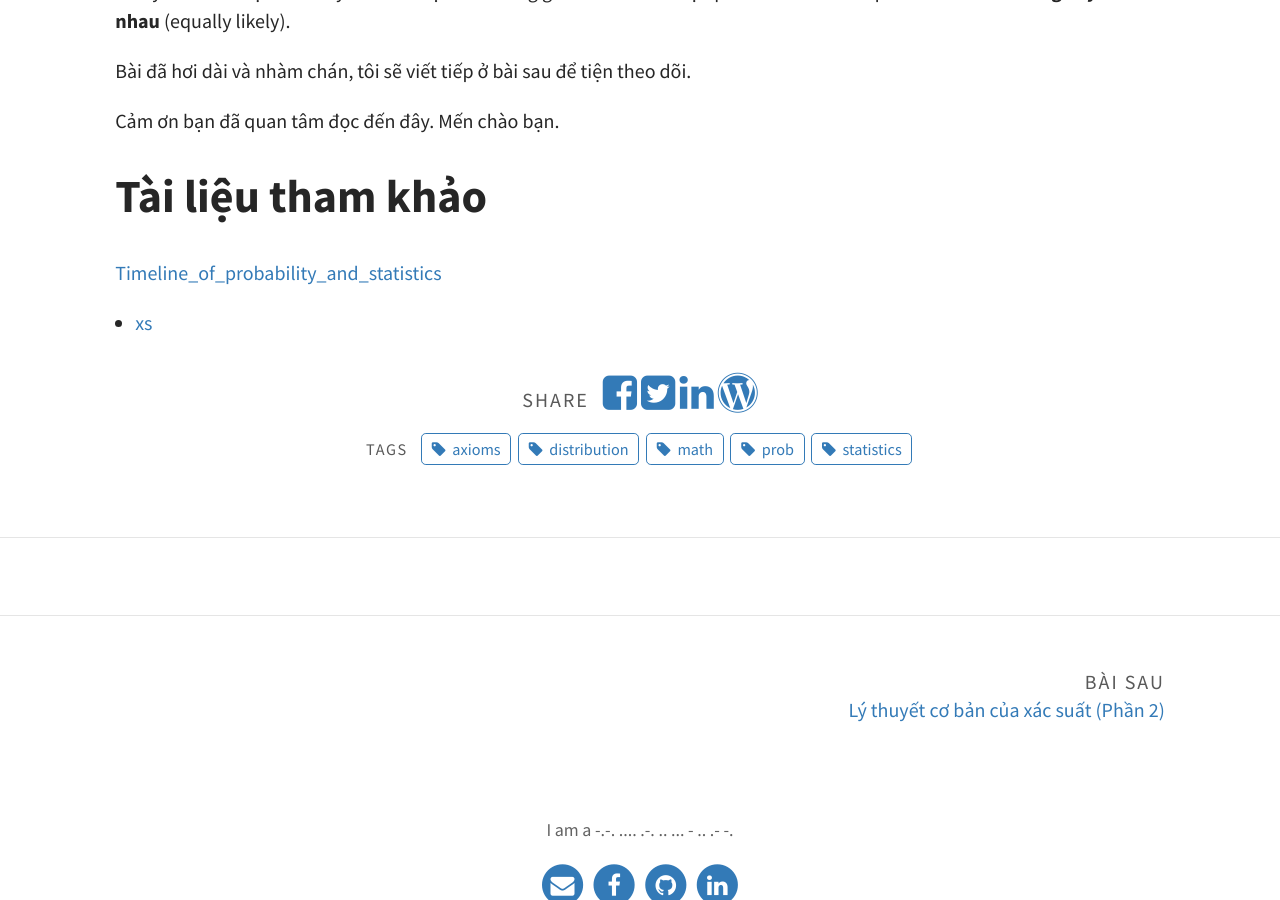
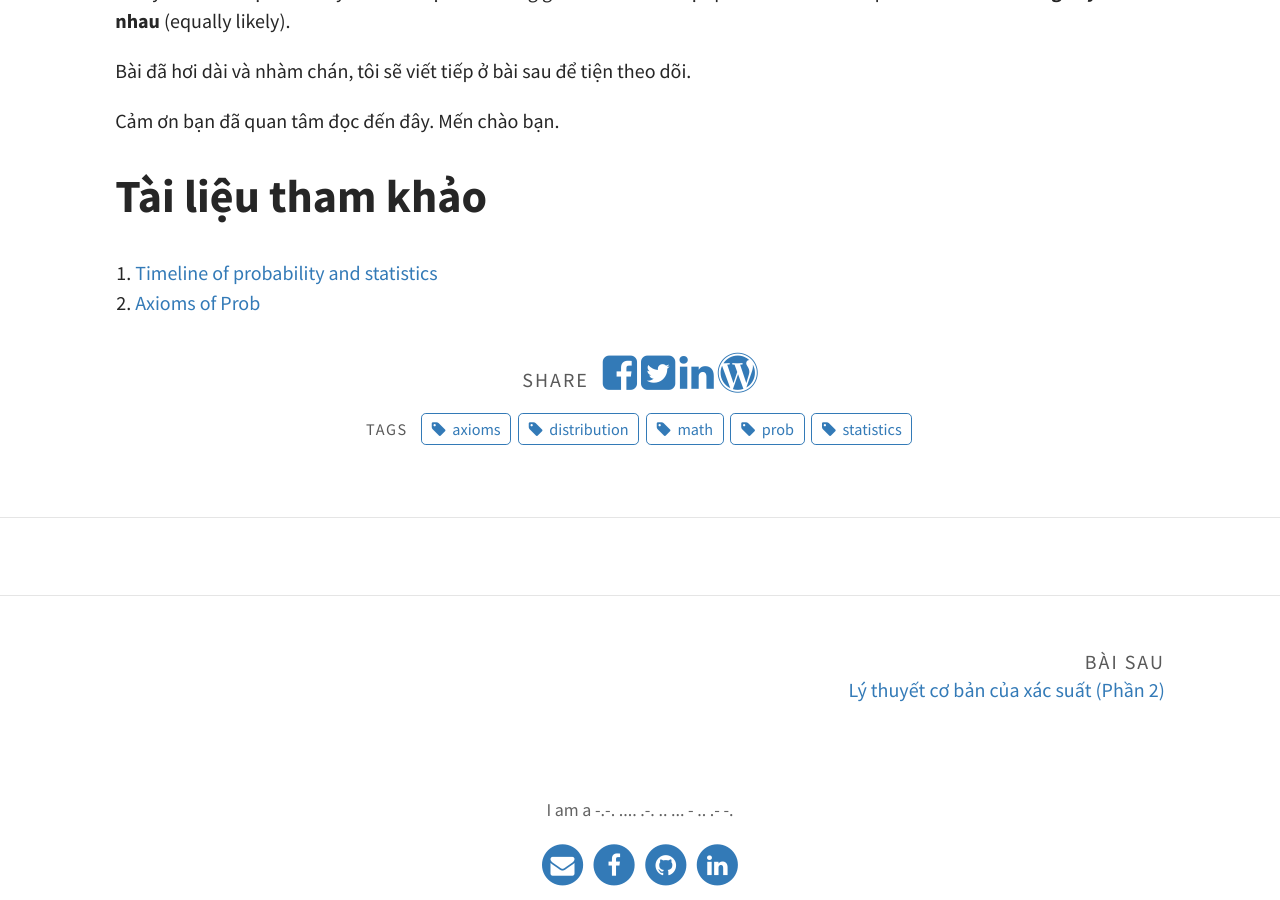
Before and after one commit to doducthao/doducthao.github.io, a Jekyll site: the page built from _math/2020-06-24-li-thuyet-xac-suat-p1.md, in a window 1280 px wide and 900 px high, scrolled down 6423 px. Built offline with Jekyll 4.4.1, drawn with Linux system fonts in a browser that asks for light colours; comment, search, counter and statistics services are not loaded.

Commit message:
commit 2

```diff
--- a/_math/2020-06-24-li-thuyet-xac-suat-p1.md
+++ b/_math/2020-06-24-li-thuyet-xac-suat-p1.md
@@ -153,7 +153,7 @@ Bài đã hơi dài và nhàm chán, tôi sẽ viết tiếp ở bài sau để
 Cảm ơn bạn đã quan tâm đọc đến đây. Mến chào bạn.
 
 # Tài liệu tham khảo
-[Timeline_of_probability_and_statistics](https://en.wikipedia.org/wiki/Timeline_of_probability_and_statistics)
-- [xs](https://vi.wikipedia.org/wiki/X%C3%A1c_su%E1%BA%A5t)
+1. [Timeline of probability and statistics](https://en.wikipedia.org/wiki/Timeline_of_probability_and_statistics)
+2. [Axioms of Prob](https://en.wikipedia.org/wiki/Probability_axioms)
 
 <!-- {% include citation.html key="highlight" %} -->
```
